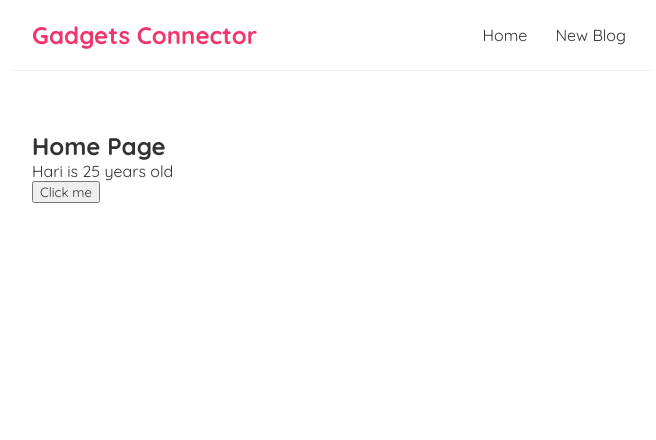
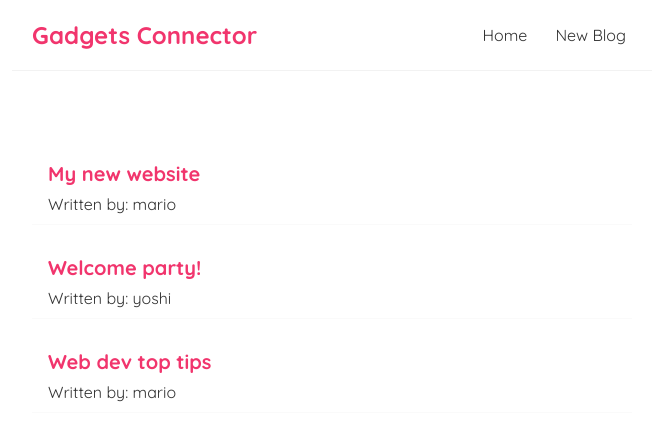
Before and after one commit to hari13haran/gc-blog, a React (Create React App) app: page / in a window 1280 px wide. Shown: the top 440 px of the page, without its empty margins (308-964 px from the left). Built offline with nearby package versions, Linux system fonts and the light colour scheme.

Commit message:
Redering list of divs with js logic for json data

```diff
--- a/src/Home.js
+++ b/src/Home.js
@@ -2,27 +2,42 @@
 
 const Home = () => {
 
-    const [name, setName] = useState('Hari');
-    const [age, setAge] = useState(25)
+    // const [name, setName] = useState('Hari');
+    // const [age, setAge] = useState(25)
 
-    const handleClick = () => {
-        setName('GC');
-        setAge(27);
-    }
+    // const handleClick = () => {
+    //     setName('GC');
+    //     setAge(27);
+    // }
 
     // event property is a default property that can be passed & accessed
     // const handleClickArgument = (name, event) => {
     //     console.log('Hello, '+ name, event.target);
     // }
 
+    const [blogs, setBlogs] = useState([
+        { title: 'My new website', body: 'lorem ipsum...', author: 'mario', id: 1 },
+        { title: 'Welcome party!', body: 'lorem ipsum...', author: 'yoshi', id: 2 },
+        { title: 'Web dev top tips', body: 'lorem ipsum...', author: 'mario', id: 3 }
+    ]);
+
     return (
         <div className="home">
-            <h2>Home Page</h2>
+
+            {/* <h2>Home Page</h2>
             <p>{ name } is { age } years old</p>
-            <button onClick={handleClick}>Click me</button>
+            <button onClick={handleClick}>Click me</button> */}
             {/* <button onClick={(event) => {
                 handleClickArgument('hari', event)
             }}>Click Name</button> */}
+
+            { blogs.map((blog) => (
+                <div className="blog-preview" key={blog.id}>
+                    <h2>{blog.title}</h2>
+                    <p>Written by: {blog.author}</p>
+                </div>
+            ))}
+
         </div>
      );
 }
--- a/src/index.css
+++ b/src/index.css
@@ -33,3 +33,18 @@
   margin: 40px auto;
   padding: 20px;
 }
+
+/* blog previews / list */
+.blog-preview {
+  padding: 10px 16px;
+  margin: 20px 0;
+  border-bottom: 1px solid #fafafa;
+}
+.blog-preview:hover {
+  box-shadow: 1px 3px 5px rgba(0,0,0,0.1);
+}
+.blog-preview h2 {
+  font-size: 20px;
+  color: #f1356d;
+  margin-bottom: 8px;
+}
```
